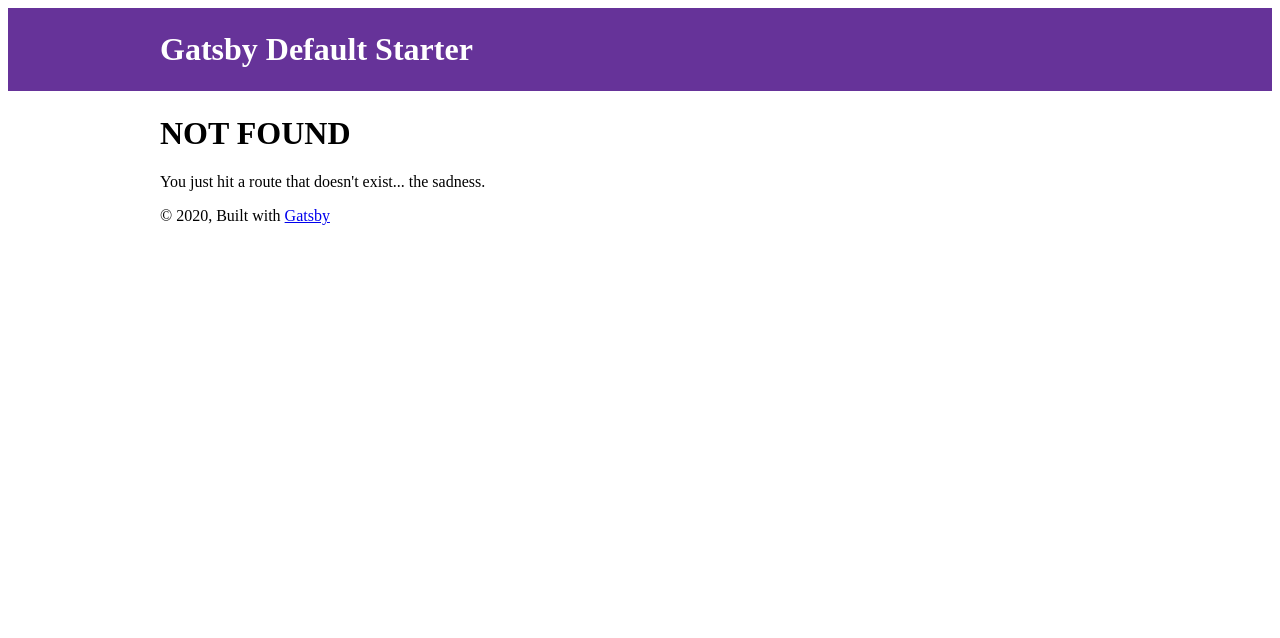
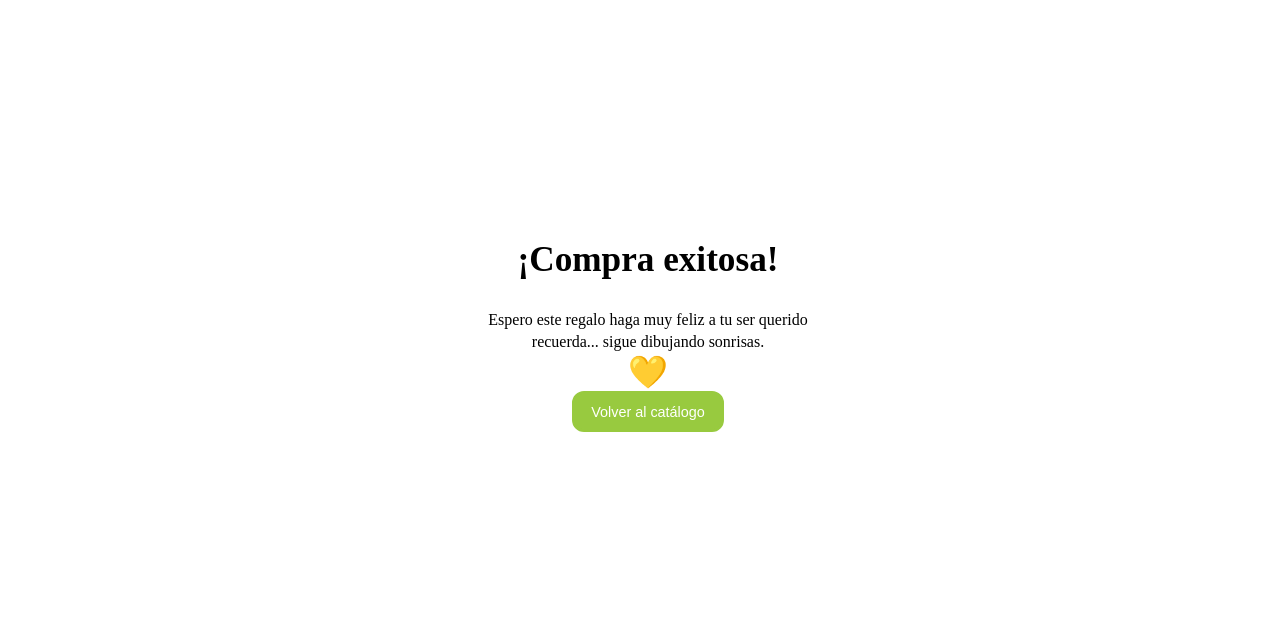
Before and after one commit to sueherrera30/gatsby-ecommerce, a Gatsby site: page /gracias in a window 1280 px wide. Before the commit this address had no page. Built offline with nearby package versions, Linux system fonts and the light colour scheme; Gatsby itself is replaced by a stand-in of ours.

Commit message:
generar vista gracias

```diff
--- /dev/null
+++ b/src/pages/gracias.js
@@ -0,0 +1,23 @@
+import React from 'react';
+import { Link } from 'gatsby';
+import { SEO } from '../components';
+import { Button, Purchase } from '../styles/components';
+
+const Gracias = () => (
+    <div>
+        <SEO tltle='compra exitosa' />
+        <Purchase>
+            <h2>
+                ¡Compra exitosa!
+            </h2>
+            <p>Espero este regalo haga muy feliz a tu ser querido</p>
+            <p> recuerda... sigue dibujando sonrisas.</p>
+            <span rol='img' aria-label='emoji'>💛</span>
+            <Link to='/'>
+                <Button>Volver al catálogo</Button>
+            </Link>
+        </Purchase>
+    </div>
+);
+
+export default Gracias;
--- a/src/pages/index.js
+++ b/src/pages/index.js
@@ -2,7 +2,7 @@ import React from "react"
 import { Link } from "gatsby"
 import Jumbo from "../components/Jumbo";
 import { Layout, SEO } from "../components"
-
+import Gracias from './gracias';
 const IndexPage = () => (
   <Layout>
     <SEO title="Home" />
@@ -10,7 +10,8 @@ const IndexPage = () => (
     <h1>Hi people</h1>
     <p>Welcome to your new Gatsby site.</p>
     <p>Now go build something great.</p>
-    <Link to="/page-2/">Go to page 2</Link>
+    <Link to="/gracias/">revisa compra</Link>
+
   </Layout>
 )
 
```
